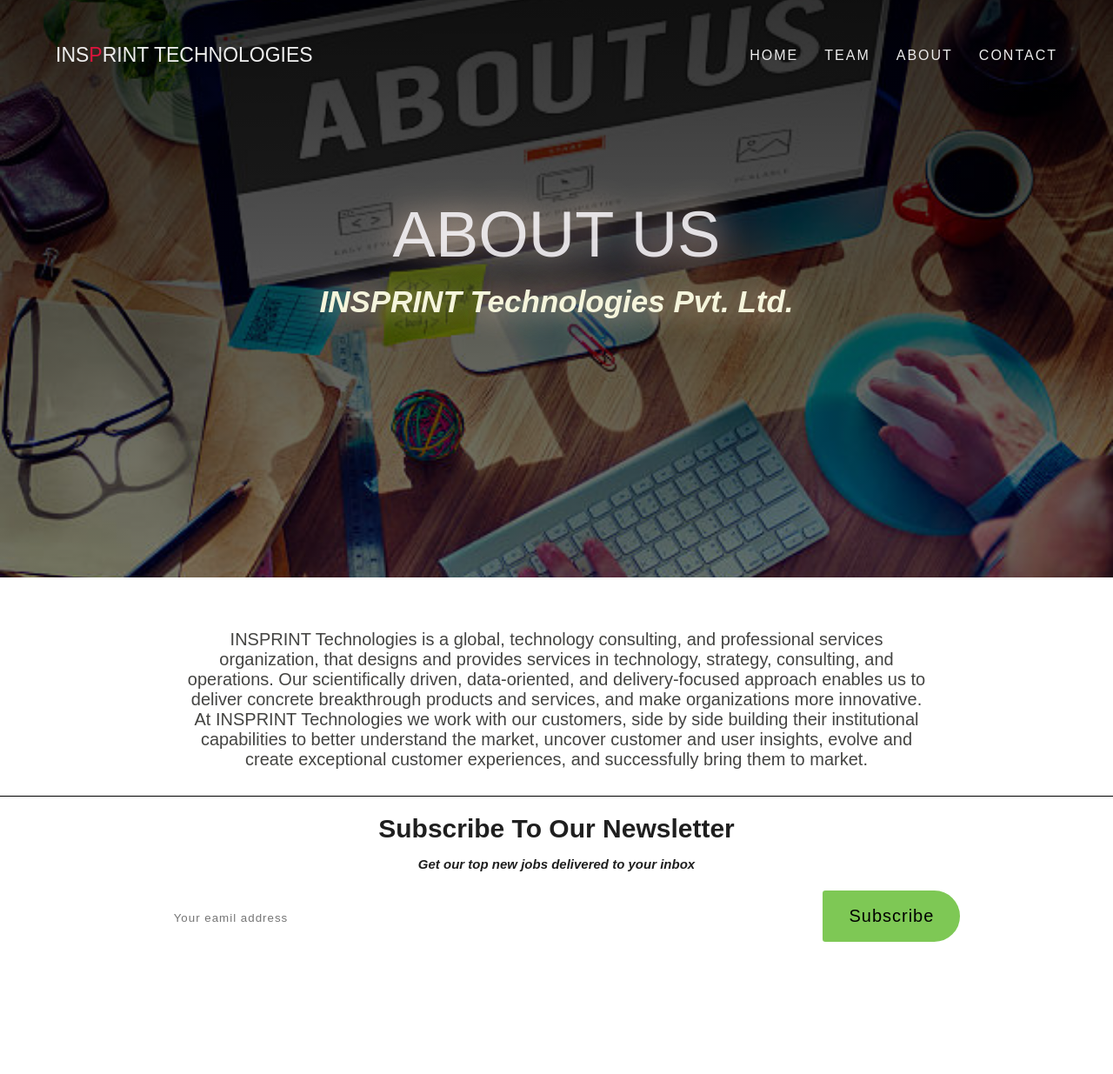
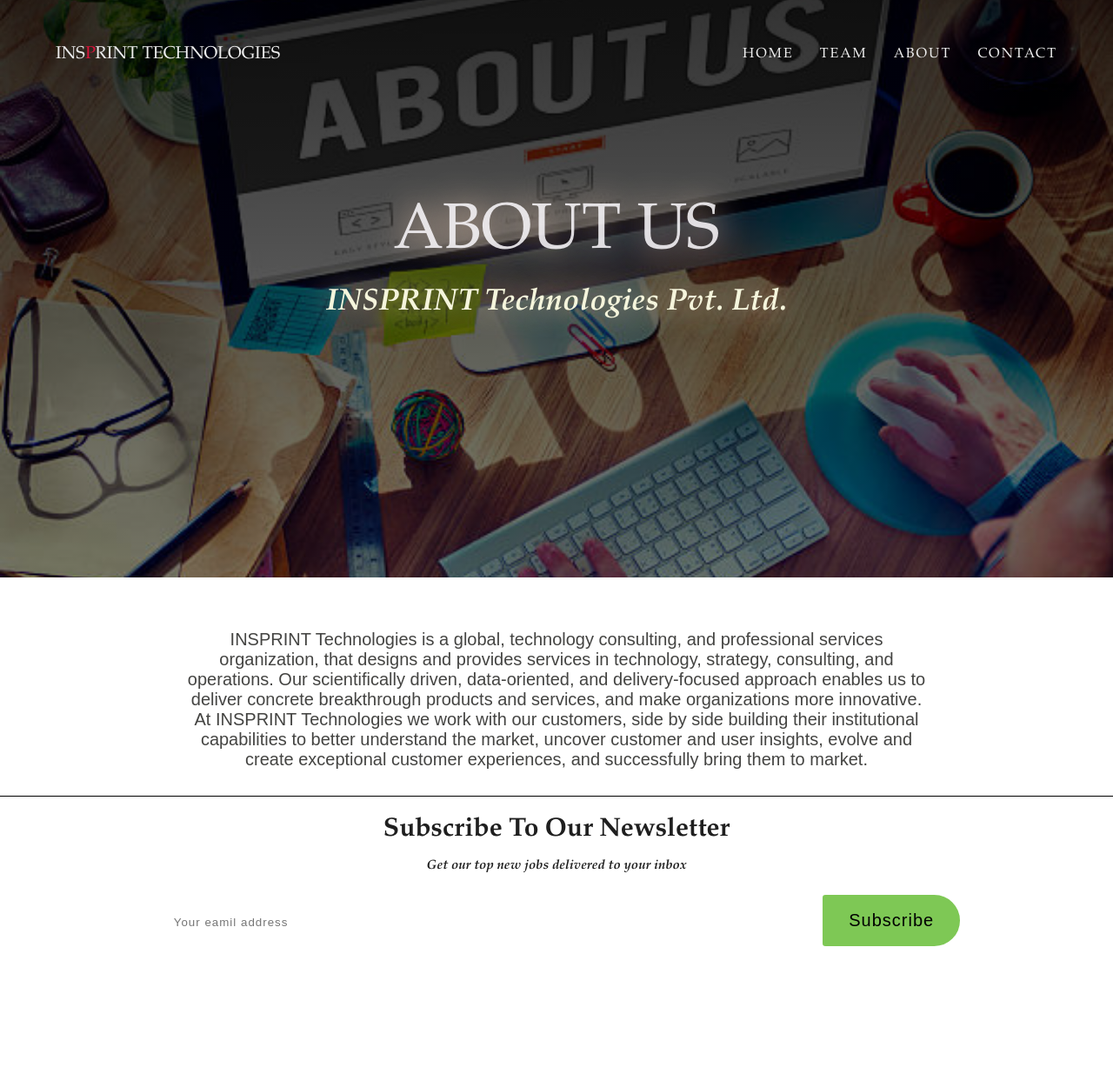
Before and after one commit to vidu21/Insprint-demo, a PHP site: page /about.html in a window 1280 px wide. Shown: the whole page at 87% size. Run offline with PHP 8.4, Linux system fonts and the light colour scheme; some libraries are stand-ins or nearby versions.

Commit message:
Update nav.css

```diff
--- a/CSS/nav.css
+++ b/CSS/nav.css
@@ -6,7 +6,7 @@
 
 html{
 	font-size: 10px;
-	font-family: "Roboto Cn", sans-serif;
+	font-family: Garamond, serif;
 
 }
 
@@ -55,7 +55,7 @@ nav{
 }
 
 .brand{
-	font-size: 2.3rem;
+	font-size: 2rem;
 	font-weight: 200;
 	transform: translateX(-100rem);
 	animation: slideIn .5s forwards;
```
